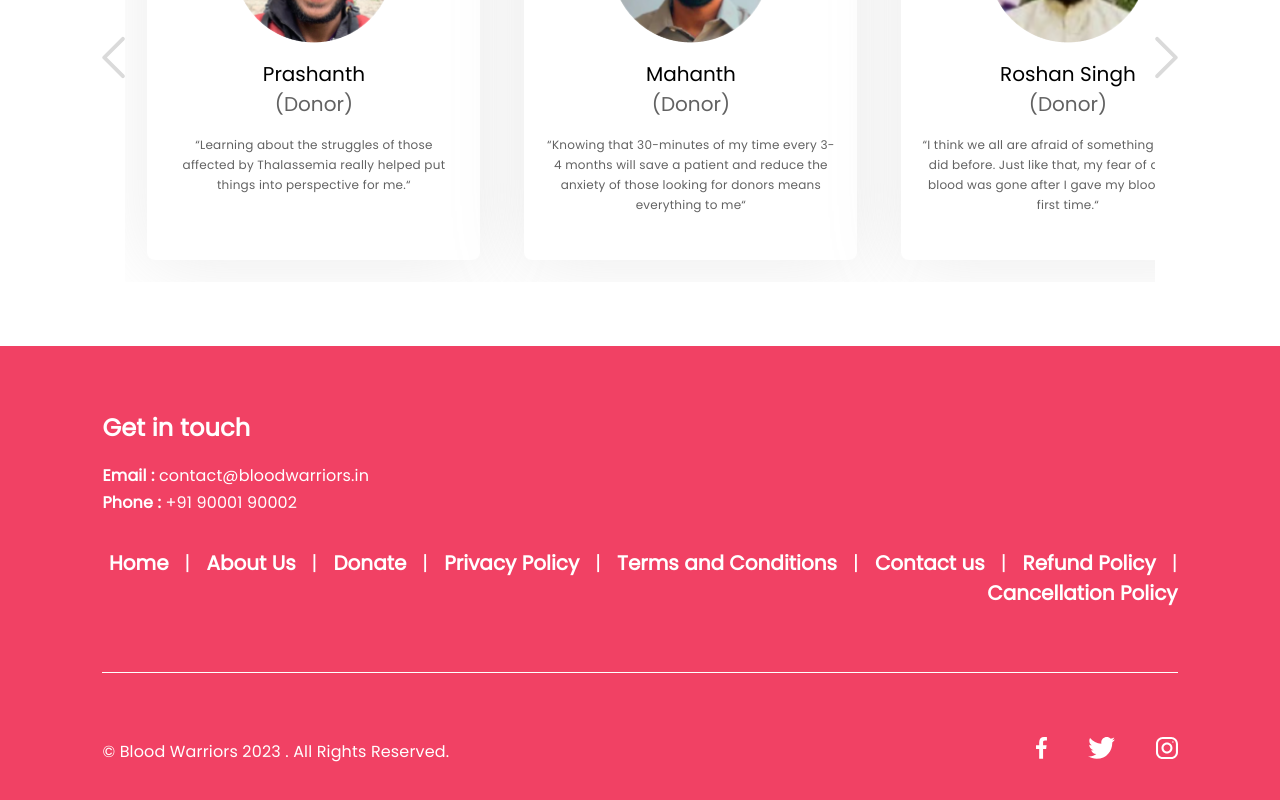
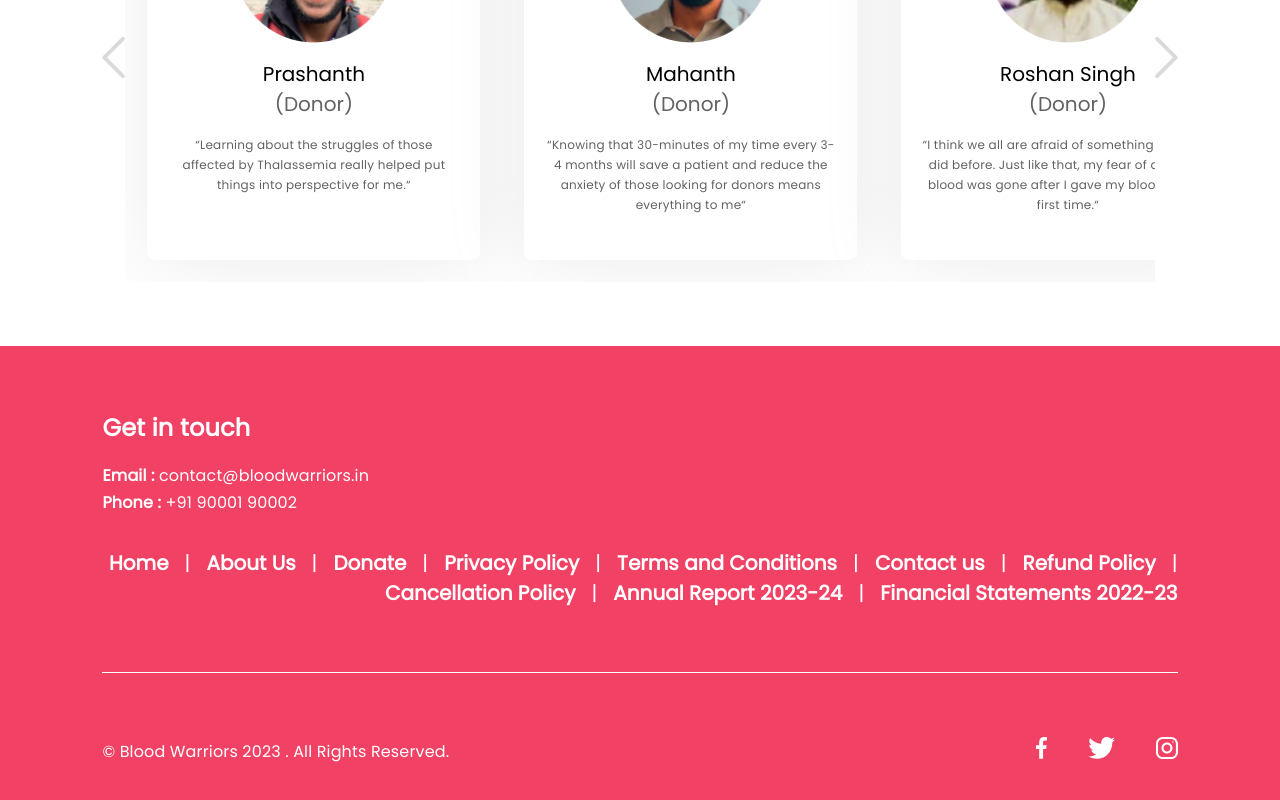
Before and after one commit to bwindia/client, a React app: page / in a window 1280 px wide. Shown: the part 6194-6994 px from the top of the page. Built offline with nearby package versions, Linux system fonts and the light colour scheme.

Commit message:
feat: added pdfs in footer

```diff
--- a/src/components/organisms/Footer/index.tsx
+++ b/src/components/organisms/Footer/index.tsx
@@ -2,14 +2,13 @@ import { Grid, InputAdornment, TextField, styled, Divider } from '@mui/material'
 import React from 'react'
 import Typography from 'src/components/atoms/Typography'
 import theme from 'src/themes'
-import { CONTACT_OUR_TEAM, FOOTER_LABELS } from 'src/utils/constants'
-import logo from 'src/assets/logo.svg'
-import rightArrow from 'src/assets/icons/pink-arrow-right.svg'
+import { FOOTER_LABELS } from 'src/utils/constants'
 import facebook from 'src/assets/icons/facebook.svg'
 import twitter from 'src/assets/icons/twitter.svg'
 import instagram from 'src/assets/icons/instagram.svg'
-import Avatar from 'src/components/atoms/Avatar'
 import { useNavigate } from 'react-router-dom'
+import annualReport23 from 'src/assets/pdfs/BW Annual Report 2024.pdf'
+import financialStatement22 from 'src/assets/pdfs/FS_Blood Warriors_FY 22-23.pdf'
 
 const FooterGrid = styled(Grid)({
   background: theme.palette.primary.main,
@@ -65,6 +64,10 @@ const SocialIcon = styled('a')({
   // width: '44px',
   // height: '44px',
   cursor: 'pointer'
+})
+
+const FooterLink = styled('a')({
+  textDecoration: 'none'
 })
 
 export const SocialGroup = () => {
@@ -226,6 +229,26 @@ const Footer = () => {
                     )}
                   </>
                 ))}
+                <Grid item>
+                  <WhiteTypography variant='h5'>|</WhiteTypography>
+                </Grid>
+                <FooterItem item>
+                  <FooterLink href={annualReport23}>
+                    <WhiteTypography variant='h5' fontWeight={1000}>
+                      Annual Report 2023-24
+                    </WhiteTypography>
+                  </FooterLink>
+                </FooterItem>
+                <Grid item>
+                  <WhiteTypography variant='h5'>|</WhiteTypography>
+                </Grid>
+                <FooterItem item>
+                  <FooterLink href={financialStatement22}>
+                    <WhiteTypography variant='h5' fontWeight={1000}>
+                      Financial Statements 2022-23
+                    </WhiteTypography>
+                  </FooterLink>
+                </FooterItem>
               </Grid>
             </Grid>
           </Grid>
--- a/src/custom.d.ts
+++ b/src/custom.d.ts
@@ -3,7 +3,8 @@ declare module '*.jpg'
 declare module '*.jpeg'
 declare module '*.js'
 declare module '*.mp4'
-declare module '*.svg' {
+declare module '*.svg'
+declare module '*.pdf' {
   const content: string
   export default content
 }
--- a/webpack/webpack.common.js
+++ b/webpack/webpack.common.js
@@ -24,7 +24,7 @@ module.exports = {
         type: 'asset/inline'
       },
       {
-        test: /\.(ttf|eot|svg|png|jpg|jpeg|mp4)$/,
+        test: /\.(ttf|eot|svg|png|jpg|jpeg|mp4|pdf)$/,
         type: 'asset/resource'
       },
       {
```
Also changed, not shown: 2 other files (tests, documents, lock files or other folders).
